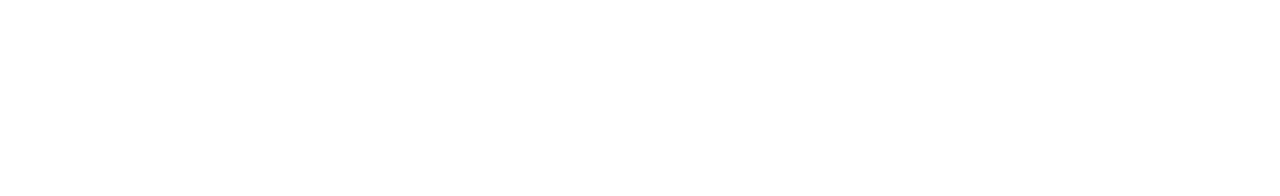
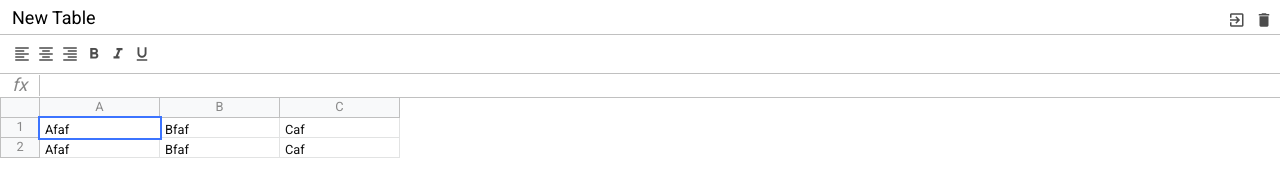
Before and after one commit to maxikgreat/pure-excel, a website built with webpack: page src/index.html in a window 1280 px wide. Built offline with nearby package versions, Linux system fonts and the light colour scheme.

Commit message:
Base class hierarchy for components and Dom manipulation

```diff
--- a/babel.config.js
+++ b/babel.config.js
@@ -3,4 +3,5 @@ module.exports = {
     '@babel/preset-env',
     '@babel/preset-typescript',
   ],
+  plugins: ['@babel/plugin-proposal-class-properties'],
 };
--- a/package.json
+++ b/package.json
@@ -28,6 +28,7 @@
   "homepage": "https://github.com/maxikgreat/pure-excel#readme",
   "devDependencies": {
     "@babel/core": "^7.13.15",
+    "@babel/plugin-proposal-class-properties": "^7.13.0",
     "@babel/preset-env": "^7.13.15",
     "@babel/preset-typescript": "^7.13.0",
     "@typescript-eslint/eslint-plugin": "^4.22.0",
--- /dev/null
+++ b/src/components/excel/Excel.ts
@@ -0,0 +1,48 @@
+import {Header, Formula, Table, Toolbar} from '@/components';
+import $ from '@core/dom';
+
+type Components = [typeof Header, typeof Toolbar, typeof Formula, typeof Table]
+
+type ExcelOptions = {
+  components: Components,
+}
+
+class Excel {
+  private readonly $rootElement: HTMLElement;
+  private components: Components;
+
+  /**
+   * @param {string} selector of root div in HTML
+   * @param {ExcelOptions} extra options
+   */
+  constructor(private selector: string, private opts: ExcelOptions) {
+    this.$rootElement = document.querySelector(selector) as HTMLElement;
+    this.components = opts.components;
+  }
+
+  /**
+   * @private getRoot for separate forming login of root container
+   * with main components
+   * @return {HTMLDivElement} formed root container
+   */
+  private getRoot(): HTMLDivElement {
+    const $root = $.create('div', 'excel') as HTMLDivElement;
+
+    this.components.forEach((Component) => {
+      const $container = $.create('div', Component.className);
+
+      const component = new Component($container);
+      $container.innerHTML = component.toHTML();
+
+      $root.append($container);
+    });
+
+    return $root;
+  }
+
+  public render(): void {
+    this.$rootElement.append(this.getRoot());
+  }
+}
+
+export default Excel;
--- /dev/null
+++ b/src/components/formula/Formula.ts
@@ -0,0 +1,14 @@
+import ExcelComponent from '@core/ExcelComponent';
+
+class Formula extends ExcelComponent {
+  static className = 'excel__formula';
+
+  public toHTML(): string {
+    return `
+      <div class="info">fx</div>
+      <div class="input" contenteditable spellcheck="false"></div>
+    `;
+  }
+}
+
+export default Formula;
--- /dev/null
+++ b/src/components/header/Header.ts
@@ -0,0 +1,21 @@
+import ExcelComponent from '@core/ExcelComponent';
+
+class Header extends ExcelComponent {
+  static className = 'excel__header';
+
+  public toHTML(): string {
+    return `
+      <input type="text" class="input" value="New Table" />
+      <div>
+        <div class="button">
+          <i class="material-icons">exit_to_app</i>
+        </div>
+        <div class="button">
+          <i class="material-icons">delete</i>
+        </div>
+      </div>
+    `;
+  }
+}
+
+export default Header;
--- /dev/null
+++ b/src/components/index.ts
@@ -0,0 +1,5 @@
+export {default as Excel} from './excel/Excel';
+export {default as Formula} from './formula/Formula';
+export {default as Header} from './header/Header';
+export {default as Table} from './table/Table';
+export {default as Toolbar} from './toolbar/Toolbar';
--- /dev/null
+++ b/src/components/table/Table.ts
@@ -0,0 +1,36 @@
+import ExcelComponent from '@core/ExcelComponent';
+
+class Table extends ExcelComponent {
+  static className = 'excel__table';
+
+  public toHTML(): string {
+    return `
+      <div class="row">
+        <div class="row-info"></div>
+        <div class="row-data">
+          <div class="column">A</div>
+          <div class="column">B</div>
+          <div class="column">C</div>
+        </div>
+      </div>
+      <div class="row">
+        <div class="row-info">1</div>
+        <div class="row-data">
+          <div class="cell selected" contenteditable>Afaf</div>
+          <div class="cell" contenteditable>Bfaf</div>
+          <div class="cell" contenteditable>Caf</div>
+        </div>
+      </div>
+      <div class="row">
+        <div class="row-info">2</div>
+        <div class="row-data">
+          <div class="cell" contenteditable>Afaf</div>
+          <div class="cell" contenteditable>Bfaf</div>
+          <div class="cell" contenteditable>Caf</div>
+        </div>
+      </div>
+    `;
+  }
+}
+
+export default Table;
--- /dev/null
+++ b/src/components/toolbar/Toolbar.ts
@@ -0,0 +1,30 @@
+import ExcelComponent from '@core/ExcelComponent';
+
+class Toolbar extends ExcelComponent {
+  static className = 'excel__toolbar';
+
+  public toHTML(): string {
+    return `
+      <div class="button">
+        <i class="material-icons">format_align_left</i>
+      </div>
+      <div class="button">
+        <i class="material-icons">format_align_center</i>
+      </div>
+      <div class="button">
+        <i class="material-icons">format_align_right</i>
+      </div>
+      <div class="button">
+        <i class="material-icons">format_bold</i>
+      </div>
+      <div class="button">
+        <i class="material-icons">format_italic</i>
+      </div>
+      <div class="button">
+        <i class="material-icons">format_underlined</i>
+      </div>
+    `;
+  }
+}
+
+export default Toolbar;
--- /dev/null
+++ b/src/core/DomListener.ts
@@ -0,0 +1,5 @@
+class DomListener {
+  constructor(private $root: HTMLElement) {}
+}
+
+export default DomListener;
--- /dev/null
+++ b/src/core/ExcelComponent.ts
@@ -0,0 +1,18 @@
+import DomListener from '@core/DomListener';
+
+interface ExcelComponentInterface {
+  toHTML: () => string,
+}
+
+class ExcelComponent extends DomListener implements ExcelComponentInterface {
+  /**
+   * Returns the HTML template of a component
+   *
+   * @return {string} HTML template
+   */
+  public toHTML(): string {
+    return '';
+  }
+}
+
+export default ExcelComponent;
--- /dev/null
+++ b/src/core/dom.ts
@@ -0,0 +1,27 @@
+class Dom {
+
+}
+
+interface $function extends Function {
+  create: (tagName: keyof HTMLElementTagNameMap, classes?: string) => HTMLElement,
+}
+
+// @ts-expect-error
+const $: $function = () => new Dom();
+
+export default $;
+
+Object.defineProperty($, 'create', {
+  enumerable: true,
+  configurable: true,
+  writable: true,
+  value: (tagName: keyof HTMLElementTagNameMap, classes?: string) => {
+    const el = document.createElement(tagName);
+
+    if (classes) {
+      el.classList.add(classes);
+    }
+
+    return el;
+  },
+});
--- a/src/index.ts
+++ b/src/index.ts
@@ -1,12 +1,8 @@
-console.log('red');
 import './scss/index.scss';
-// eslint-disable-next-line no-unused-vars
-const a: number = 25;
+import {Excel, Formula, Header, Table, Toolbar} from '@components/index';
 
-async function start() {
-  await Promise.resolve();
-}
+const excel = new Excel('#app', {
+  components: [Header, Toolbar, Formula, Table],
+});
 
-start();
-
-export {};
+excel.render();
--- a/webpack.config.js
+++ b/webpack.config.js
@@ -27,6 +27,7 @@ module.exports = {
     alias: {
       '@': path.resolve(__dirname, 'src'),
       '@core': path.resolve(__dirname, 'src/core'),
+      '@components': path.resolve(__dirname, 'src/components'),
     },
   },
   entry: ['@babel/polyfill', './index.ts'],
```
Also changed, not shown: src/assets/excel.html (+0 -1 lines), tsconfig.json (+6 -1 lines), .eslintrc.js, 1 other file.
